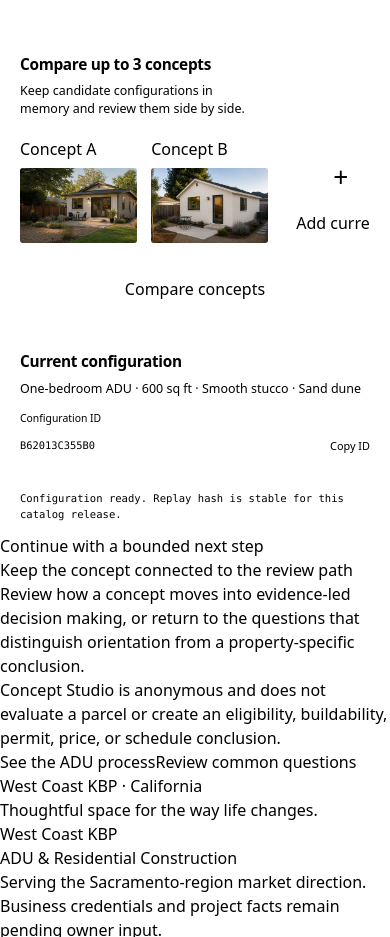
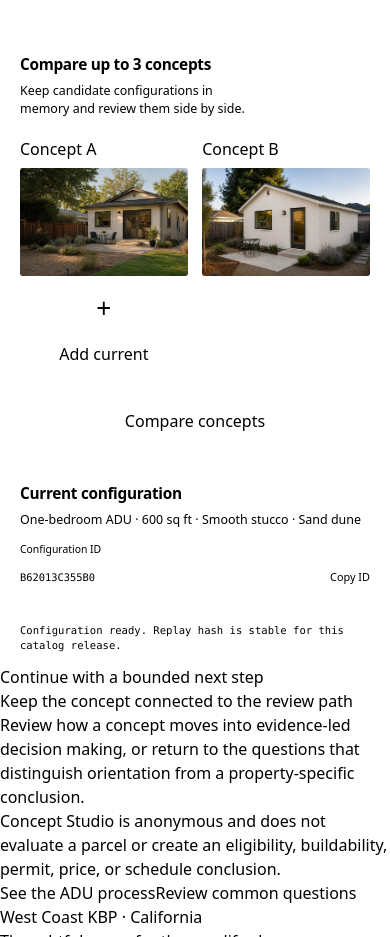
Before and after one commit to WEST-COAST-KBP-ADU/construction-os, a Next.js app: page /studio in a window 390 px wide. Shown: the part 1460-2397 px from the top of the page. Built offline with nearby package versions, Linux system fonts and the light colour scheme.

Commit message:
Keep mobile Studio controls in view

```diff
--- a/src/components/studio/StudioWorkbench.module.css
+++ b/src/components/studio/StudioWorkbench.module.css
@@ -617,9 +617,19 @@
   }
 
   .conceptList {
+    display: grid;
+    grid-template-columns: repeat(2, minmax(0, 1fr));
+    align-items: stretch;
     margin-top: 1.2rem;
-    overflow-x: auto;
+    overflow: visible;
     padding-bottom: 0.4rem;
+  }
+
+  .conceptCard,
+  .addConcept,
+  .conceptImage {
+    width: 100%;
+    min-width: 0;
   }
 
   .compareButton {
```
Also changed, not shown: 1 other file (tests, documents, lock files or other folders).
